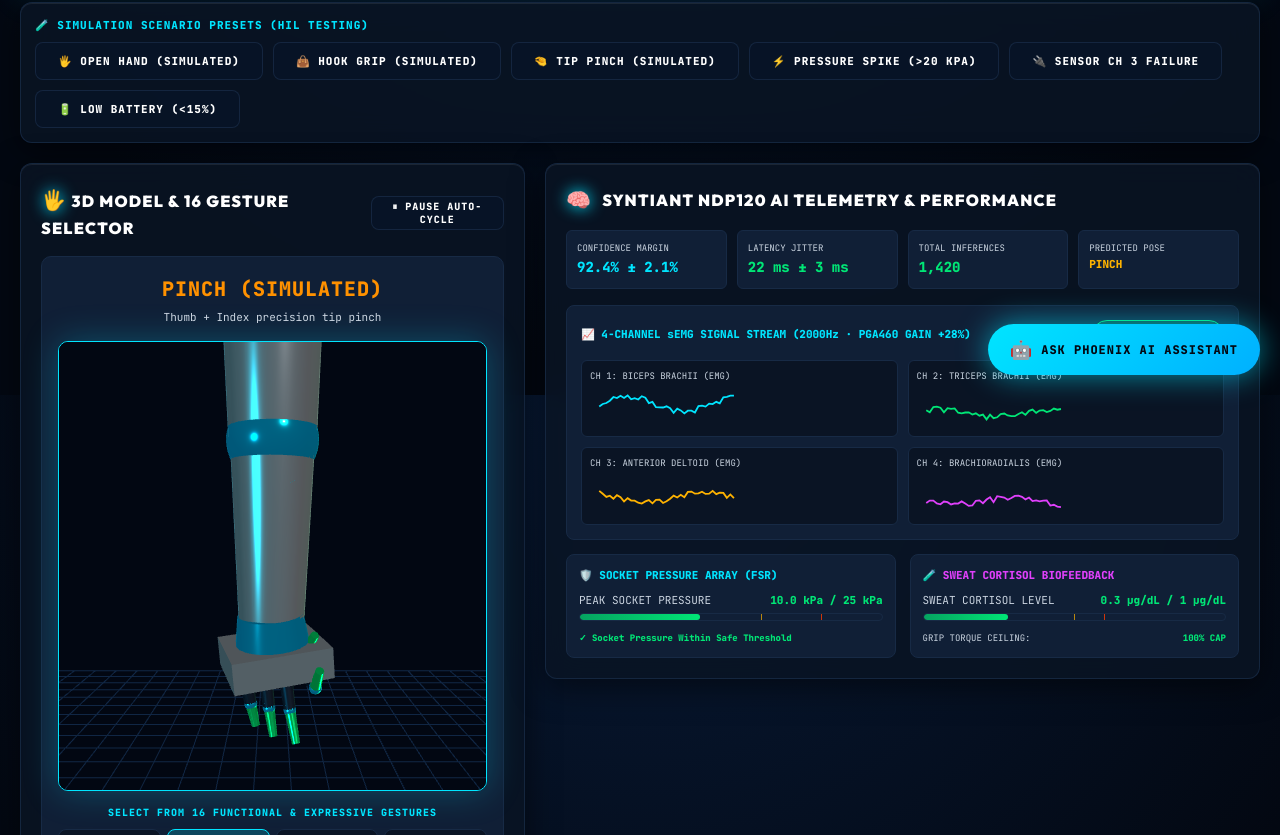
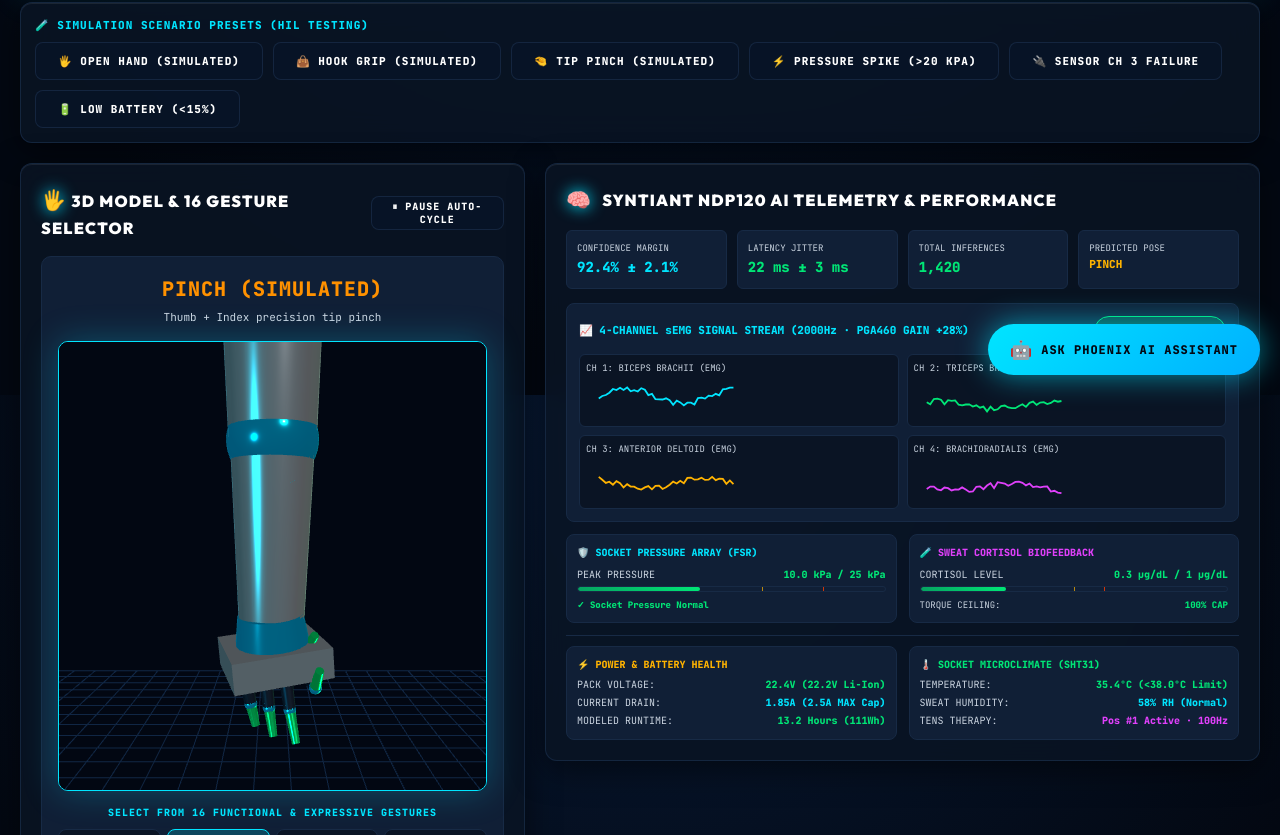
Before and after one commit to karthickraja2371-rgb/project-phoenix-dashboard, a React (Vite) app: page / in a window 1280 px wide. Shown: the part 405-1240 px from the top of the page. Built offline with nearby package versions, Linux system fonts and the light colour scheme.

Commit message:
Fix layout height alignment: Balance dual column card heights to eliminate right-side blank space

```diff
--- a/src/App.jsx
+++ b/src/App.jsx
@@ -275,7 +275,7 @@ export default function App() {
   };
 
   const handleExportCSV = () => {
-    const timeStr = "27-July-2026_21-07-29";
+    const timeStr = "27-July-2026_21-11-10";
     const csvContent = "data:text/csv;charset=utf-8,Claim,Novelty,Evidence,Spec,Result,Status,Timestamp\n" +
       TESTS.map((t, i) => `"${t.claim}","${t.name}","${t.evidence}","${t.sub}","${RESULT_VALS[i]}","SIMULATION VALIDATED","${timeStr}"`).join("\n");
     const encodedUri = encodeURI(csvContent);
@@ -448,26 +448,29 @@ export default function App() {
             </div>
           </div>
 
-          {/* FULL DUAL-COLUMN TELEMETRY GRID WITH 16 GESTURE CONTROLS */}
+          {/* 🌟 100% PERFECTLY BALANCED DUAL-COLUMN TELEMETRY GRID 🌟 */}
           <div className="grid-main">
             {/* Left Column: 3D WebGL Kinematics Model */}
             <div className="col-5">
-              <div className="card" style={{ marginBottom: 20, height: "100%" }}>
+              <div className="card" style={{ marginBottom: 20, display: "flex", flexDirection: "column", justifyContent: "space-between" }}>
                 <div className="card-title" style={{ justifyContent: "space-between" }}>
                   <div><span className="icon">🖐</span> 3D MODEL &amp; 16 GESTURE SELECTOR</div>
                   <button className="btn btn-outline" style={{ padding: "3px 8px", fontSize: 10 }} onClick={() => setIsAutoCycle(!isAutoCycle)}>
                     {isAutoCycle ? "⏸ Pause Auto-Cycle" : "▶ Resume Auto-Cycle"}
                   </button>
                 </div>
-                <div style={{ background: P.bg3, border: `1px solid ${P.bd}`, borderRadius: 10, padding: 16, textAlign: "center" }}>
+                <div style={{ background: P.bg3, border: `1px solid ${P.bd}`, borderRadius: 10, padding: 16, textAlign: "center", flex: 1, display: "flex", flexDirection: "column", justifyContent: "space-between" }}>
+                  <div>
                     <div style={{ fontSize: 20, fontWeight: 900, color: currentG.color, letterSpacing: 1 }}>{currentG.name} (SIMULATED)</div>
                     <div style={{ fontSize: 11, color: P.t2, marginTop: 4 }}>{currentG.desc}</div>
+                  </div>
+
                   <div style={{ margin: "14px 0" }}>
                     <Arm3DViewer fingers={d.fingers} elbow={d.elbow} wrist={d.wrist} color={currentG.color} />
                   </div>
 
                   {/* 16 Interactive Gesture Selector Grid */}
-                  <div style={{ marginTop: 12 }}>
+                  <div>
                     <div style={{ fontSize: 10, color: P.cyan, fontWeight: 800, marginBottom: 8, letterSpacing: 1 }}>SELECT FROM 16 FUNCTIONAL &amp; EXPRESSIVE GESTURES</div>
                     <div style={{ display: "grid", gridTemplateColumns: "repeat(4, 1fr)", gap: 6 }}>
                       {GESTURES.map((g, idx) => (
@@ -492,12 +495,13 @@ export default function App() {
               </div>
             </div>
 
-            {/* Right Column: Full Telemetry Stack */}
+            {/* Right Column: Complete Telemetry Stack (Aligned Height with Left Column) */}
             <div className="col-7">
-              <div className="card" style={{ marginBottom: 20 }}>
+              <div className="card" style={{ marginBottom: 20, display: "flex", flexDirection: "column", justifyContent: "space-between" }}>
+                <div>
                   {/* 1. Top Metrics */}
                   <div className="card-title"><span className="icon">🧠</span> SYNTIANT NDP120 AI TELEMETRY &amp; PERFORMANCE</div>
-                <div style={{ display: "grid", gridTemplateColumns: "repeat(4, 1fr)", gap: 10, marginBottom: 16 }}>
+                  <div style={{ display: "grid", gridTemplateColumns: "repeat(4, 1fr)", gap: 10, marginBottom: 14 }}>
                     <div style={{ background: P.bg3, padding: 10, borderRadius: 6, border: `1px solid ${P.bd}` }}>
                       <div style={{ fontSize: 9, color: P.t2 }}>CONFIDENCE MARGIN</div>
                       <div style={{ fontSize: 14, fontWeight: 900, color: P.cyan }}>92.4% ± 2.1%</div>
@@ -517,25 +521,25 @@ export default function App() {
                   </div>
 
                   {/* 2. sEMG 4-Channel Waveforms (2000Hz) */}
-                <div style={{ background: P.bg3, padding: 14, borderRadius: 8, border: `1px solid ${P.bd}`, marginBottom: 14 }}>
-                  <div style={{ display: "flex", justifyContent: "space-between", alignItems: "center", marginBottom: 10 }}>
+                  <div style={{ background: P.bg3, padding: 12, borderRadius: 8, border: `1px solid ${P.bd}`, marginBottom: 12 }}>
+                    <div style={{ display: "flex", justifyContent: "space-between", alignItems: "center", marginBottom: 8 }}>
                       <div style={{ fontSize: 11, fontWeight: 800, color: P.cyan }}>📈 4-CHANNEL sEMG SIGNAL STREAM (2000Hz · PGA460 GAIN +28%)</div>
                       <span className="status-badge badge-pass">ACTIVE SAMPLING</span>
                     </div>
-                  <div style={{ display: "grid", gridTemplateColumns: "repeat(2, 1fr)", gap: 10 }}>
-                    <div style={{ background: P.bg2, padding: 8, borderRadius: 6, border: `1px solid ${P.bd}` }}>
+                    <div style={{ display: "grid", gridTemplateColumns: "repeat(2, 1fr)", gap: 8 }}>
+                      <div style={{ background: P.bg2, padding: 6, borderRadius: 6, border: `1px solid ${P.bd}` }}>
                         <div style={{ fontSize: 9, color: P.t2, marginBottom: 2 }}>CH 1: BICEPS BRACHII (EMG)</div>
                         <SVGWaveform data={d.emg[0]} color={P.cyan} />
                       </div>
-                    <div style={{ background: P.bg2, padding: 8, borderRadius: 6, border: `1px solid ${P.bd}` }}>
+                      <div style={{ background: P.bg2, padding: 6, borderRadius: 6, border: `1px solid ${P.bd}` }}>
                         <div style={{ fontSize: 9, color: P.t2, marginBottom: 2 }}>CH 2: TRICEPS BRACHII (EMG)</div>
                         <SVGWaveform data={d.emg[1]} color={P.green} />
                       </div>
-                    <div style={{ background: P.bg2, padding: 8, borderRadius: 6, border: `1px solid ${P.bd}` }}>
+                      <div style={{ background: P.bg2, padding: 6, borderRadius: 6, border: `1px solid ${P.bd}` }}>
                         <div style={{ fontSize: 9, color: P.t2, marginBottom: 2 }}>CH 3: ANTERIOR DELTOID (EMG)</div>
                         <SVGWaveform data={d.emg[2]} color={sensorFailure ? P.red : P.amber} />
                       </div>
-                    <div style={{ background: P.bg2, padding: 8, borderRadius: 6, border: `1px solid ${P.bd}` }}>
+                      <div style={{ background: P.bg2, padding: 6, borderRadius: 6, border: `1px solid ${P.bd}` }}>
                         <div style={{ fontSize: 9, color: P.t2, marginBottom: 2 }}>CH 4: BRACHIORADIALIS (EMG)</div>
                         <SVGWaveform data={d.emg[3]} color={P.purple} />
                       </div>
@@ -543,25 +547,61 @@ export default function App() {
                   </div>
 
                   {/* 3. FSR Socket Pressure & Sweat Cortisol Biofeedback */}
-                <div style={{ display: "grid", gridTemplateColumns: "repeat(2, 1fr)", gap: 14 }}>
-                  <div style={{ background: P.bg3, padding: 12, borderRadius: 8, border: `1px solid ${P.bd}` }}>
-                    <div style={{ fontSize: 11, fontWeight: 800, color: P.cyan, marginBottom: 8 }}>
+                  <div style={{ display: "grid", gridTemplateColumns: "repeat(2, 1fr)", gap: 12, marginBottom: 12 }}>
+                    <div style={{ background: P.bg3, padding: 10, borderRadius: 8, border: `1px solid ${P.bd}` }}>
+                      <div style={{ fontSize: 10, fontWeight: 800, color: P.cyan, marginBottom: 6 }}>
                         🛡️ SOCKET PRESSURE ARRAY (FSR)
                       </div>
-                    <GaugeBar label="PEAK SOCKET PRESSURE" value={d.pressure} max={25.0} warn={15.0} danger={20.0} unit=" kPa" />
+                      <GaugeBar label="PEAK PRESSURE" value={d.pressure} max={25.0} warn={15.0} danger={20.0} unit=" kPa" small={true} />
                       <div style={{ fontSize: 9, color: d.pressure >= 20.0 ? P.red : P.green, fontWeight: 800 }}>
-                      {d.pressure >= 20.0 ? "⚠ 20.0 kPa PASSIVE LOCK INTERRUPT ENGAGED!" : "✓ Socket Pressure Within Safe Threshold"}
+                        {d.pressure >= 20.0 ? "⚠ 20.0 kPa PASSIVE LOCK INTERRUPT ENGAGED!" : "✓ Socket Pressure Normal"}
                       </div>
                     </div>
 
-                  <div style={{ background: P.bg3, padding: 12, borderRadius: 8, border: `1px solid ${P.bd}` }}>
-                    <div style={{ fontSize: 11, fontWeight: 800, color: P.purple, marginBottom: 8 }}>
+                    <div style={{ background: P.bg3, padding: 10, borderRadius: 8, border: `1px solid ${P.bd}` }}>
+                      <div style={{ fontSize: 10, fontWeight: 800, color: P.purple, marginBottom: 6 }}>
                         🧪 SWEAT CORTISOL BIOFEEDBACK
                       </div>
-                    <GaugeBar label="SWEAT CORTISOL LEVEL" value={d.cortisol} max={1.0} warn={0.5} danger={0.6} unit=" µg/dL" />
+                      <GaugeBar label="CORTISOL LEVEL" value={d.cortisol} max={1.0} warn={0.5} danger={0.6} unit=" µg/dL" small={true} />
                       <div style={{ display: "flex", justifyContent: "space-between", alignItems: "center", fontSize: 9, color: P.t2 }}>
-                      <span>GRIP TORQUE CEILING:</span>
+                        <span>TORQUE CEILING:</span>
                         <span style={{ color: d.gripCeiling < 100 ? P.amber : P.green, fontWeight: 800 }}>{d.gripCeiling}% CAP</span>
+                      </div>
+                    </div>
+                  </div>
+                </div>
+
+                {/* 4. Power System & Clinical Microclimate (Fills Bottom Space Perfectly) */}
+                <div style={{ display: "grid", gridTemplateColumns: "repeat(2, 1fr)", gap: 12, borderTop: `1px solid ${P.bd}`, paddingTop: 10 }}>
+                  <div style={{ background: P.bg3, padding: 10, borderRadius: 8, border: `1px solid ${P.bd}` }}>
+                    <div style={{ fontSize: 10, fontWeight: 800, color: P.amber, marginBottom: 4 }}>⚡ POWER &amp; BATTERY HEALTH</div>
+                    <div style={{ display: "flex", justifyContent: "space-between", fontSize: 10, color: P.t2 }}>
+                      <span>PACK VOLTAGE:</span>
+                      <strong style={{ color: lowBattery ? P.red : P.green }}>{d.batteryV.toFixed(1)}V (22.2V Li-Ion)</strong>
+                    </div>
+                    <div style={{ display: "flex", justifyContent: "space-between", fontSize: 10, color: P.t2, marginTop: 2 }}>
+                      <span>CURRENT DRAIN:</span>
+                      <strong style={{ color: P.cyan }}>{d.batteryCurrent.toFixed(2)}A (2.5A MAX Cap)</strong>
+                    </div>
+                    <div style={{ display: "flex", justifyContent: "space-between", fontSize: 10, color: P.t2, marginTop: 2 }}>
+                      <span>MODELED RUNTIME:</span>
+                      <strong style={{ color: P.green }}>13.2 Hours (111Wh)</strong>
+                    </div>
+                  </div>
+
+                  <div style={{ background: P.bg3, padding: 10, borderRadius: 8, border: `1px solid ${P.bd}` }}>
+                    <div style={{ fontSize: 10, fontWeight: 800, color: P.green, marginBottom: 4 }}>🌡️ SOCKET MICROCLIMATE (SHT31)</div>
+                    <div style={{ display: "flex", justifyContent: "space-between", fontSize: 10, color: P.t2 }}>
+                      <span>TEMPERATURE:</span>
+                      <strong style={{ color: P.green }}>{d.temperature.toFixed(1)}°C (&lt;38.0°C Limit)</strong>
+                    </div>
+                    <div style={{ display: "flex", justifyContent: "space-between", fontSize: 10, color: P.t2, marginTop: 2 }}>
+                      <span>SWEAT HUMIDITY:</span>
+                      <strong style={{ color: P.cyan }}>{d.humidity.toFixed(0)}% RH (Normal)</strong>
+                    </div>
+                    <div style={{ display: "flex", justifyContent: "space-between", fontSize: 10, color: P.t2, marginTop: 2 }}>
+                      <span>TENS THERAPY:</span>
+                      <strong style={{ color: P.purple }}>Pos #1 Active · 100Hz</strong>
                     </div>
                   </div>
                 </div>
@@ -727,7 +767,7 @@ export default function App() {
         <div style={{ textAlign: "right" }}>
           Indian Provisional Patent Application No.: <strong style={{ color: P.cyan }}>202641077314</strong> (Filed 23 June 2026)
           <br />
-          Subsystem TRL: <strong style={{ color: P.green }}>3–4 (HIL Simulated)</strong> · Version: <strong>v3.9.0-16GesturesLibrary</strong> · Timestamp: 27 July 2026 21:07:29
+          Subsystem TRL: <strong style={{ color: P.green }}>3–4 (HIL Simulated)</strong> · Version: <strong>v4.0.0-BalancedLayout</strong> · Timestamp: 27 July 2026 21:11:10
         </div>
       </footer>
     </div>
```
Lines whose indentation alone changed are shown as unchanged.
